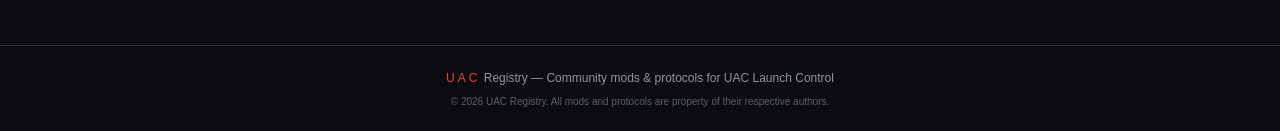
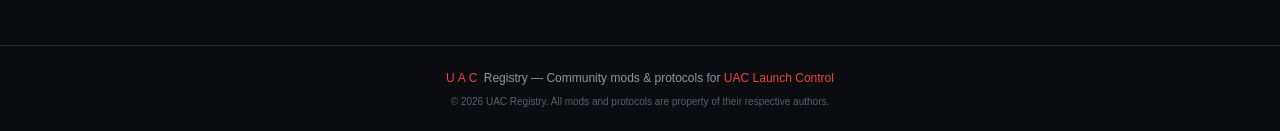
Before and after one commit to mikkelrask/uac-registry-frontend, a React (Vite) app: page /search in a window 1280 px wide. Shown: the part 666-797 px from the top of the page. Built offline with nearby package versions, Linux system fonts and the light colour scheme; a web font is replaced by a local one.

Commit message:
fix(footer): link UAC Launch Control to uac-soft.online

```diff
--- a/src/components/UacLayout.tsx
+++ b/src/components/UacLayout.tsx
@@ -171,7 +171,15 @@ export function UacLayout({ children }: { children: React.ReactNode }) {
       <footer className="border-t border-border py-6 text-center text-xs text-muted-foreground space-y-2">
         <p>
           <span className="tracking-[0.25em] uppercase text-accent-highlight">UAC</span>{' '}
-          Registry &mdash; Community mods &amp; protocols for UAC Launch Control
+          Registry &mdash; Community mods &amp; protocols for{' '}
+          <a
+            href="https://uac-soft.online"
+            target="_blank"
+            rel="noopener noreferrer"
+            className="text-accent-highlight hover:underline"
+          >
+            UAC Launch Control
+          </a>
         </p>
         <p className="text-[10px] text-muted-foreground/60">
           &copy; {new Date().getFullYear()} UAC Registry. All mods and protocols are property of their respective authors.
```
